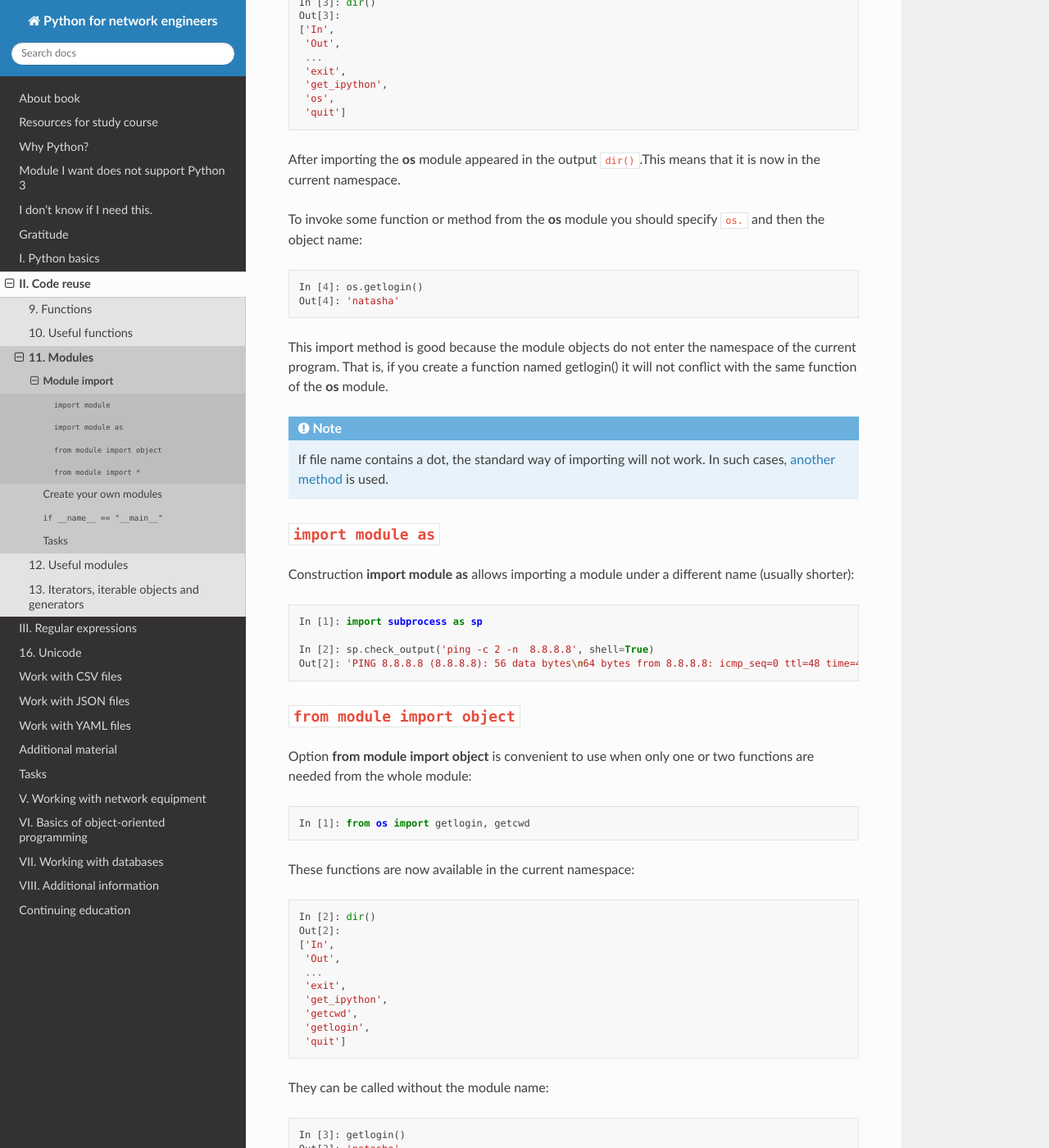
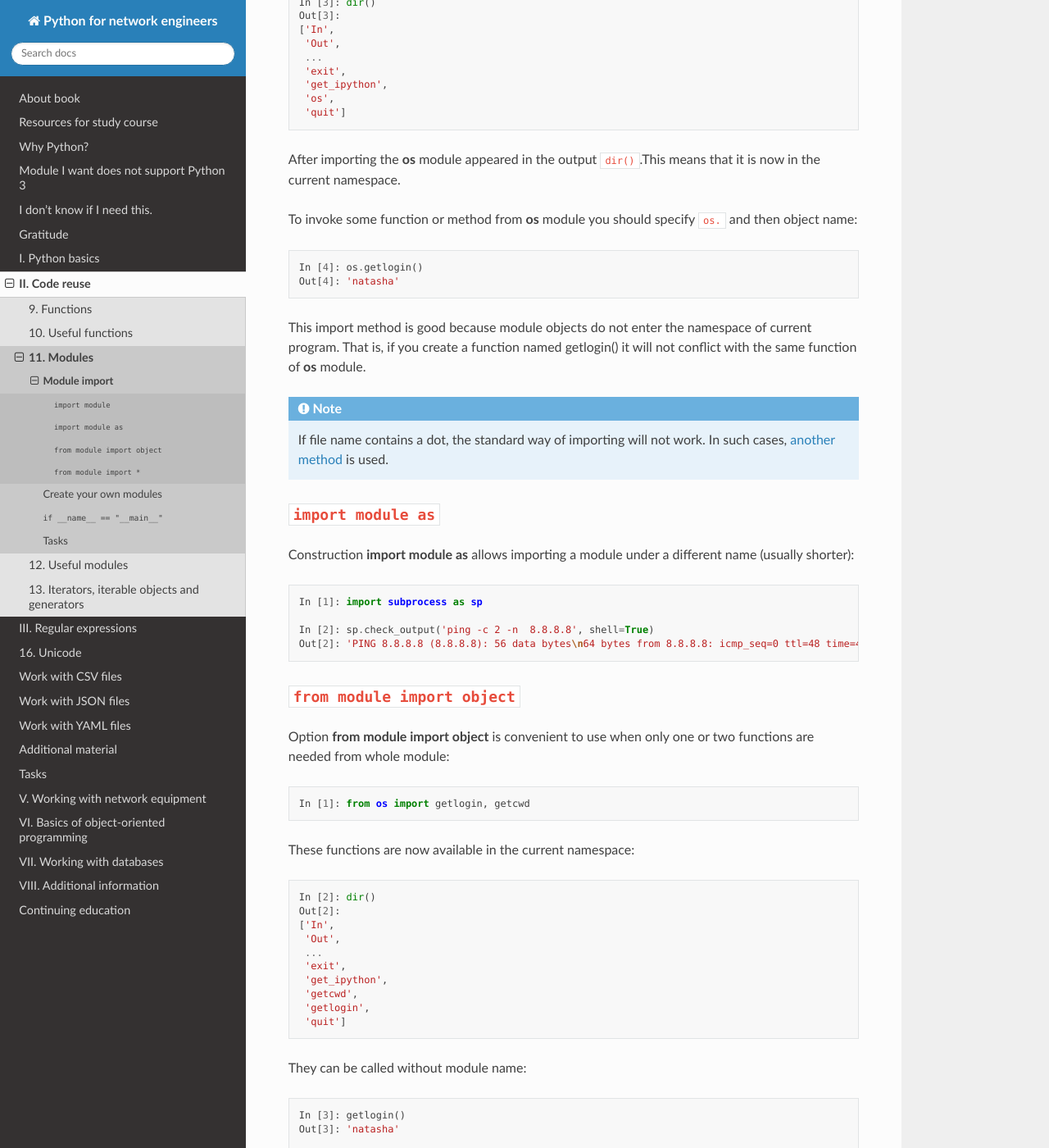
Before and after one commit to natenka/pyneng-book-en, a Sphinx documentation site: the page built from docs/source/book/11_modules/import.rst, in a window 1280 px wide and 1400 px high, scrolled down 686 px. Shown: the whole window at 82% size. Built offline with Sphinx 7.4.7 and the Read the Docs theme 2.0.0, drawn with Linux system fonts in a browser that asks for light colours; pages that are not in the unit, such as notebooks, are missing from menus; some of the changed text lies outside the part shown.

Commit message:
Update import.rst

```diff
--- a/docs/source/book/11_modules/import.rst
+++ b/docs/source/book/11_modules/import.rst
@@ -38,18 +38,18 @@
 
 After importing the **os** module appeared in the output ``dir()``.This means that it is now in the current namespace.
 
-To invoke some function or method from the **os** module you should specify
-``os.`` and then the object name:
+To invoke some function or method from **os** module you should specify
+``os.`` and then object name:
 
 .. code:: python
 
     In [4]: os.getlogin()
     Out[4]: 'natasha'
 
-This import method is good because the module objects do not enter the namespace of the current program. That is, if you create a function named getlogin() it will not conflict with the same function of the **os** module.
+This import method is good because module objects do not enter the namespace of current program. That is, if you create a function named getlogin() it will not conflict with the same function of **os** module.
 
 .. note::
-    If file name contains a dot, the standard way of importing will not work. In such cases,     `another method <http://stackoverflow.com/questions/1828127/how-to-reference-python-package-when-filename-contains-a-period/1828249#1828249>`__ is used.
+    If file name contains a dot, the standard way of importing will not work. In such cases, `another method <http://stackoverflow.com/questions/1828127/how-to-reference-python-package-when-filename-contains-a-period/1828249#1828249>`__ is used.
 
 ``import module as``
 ~~~~~~~~~~~~~~~~~~~~
@@ -66,7 +66,7 @@
 ``from module import object``
 ~~~~~~~~~~~~~~~~~~~~~~~~~~~~~
 
-Option **from module import object** is convenient to use when only one or two functions are needed from the whole module:
+Option **from module import object** is convenient to use when only one or two functions are needed from whole module:
 
 .. code:: python
 
@@ -87,7 +87,7 @@
      'getlogin',
      'quit']
 
-They can be called without the module name:
+They can be called without module name:
 
 .. code:: python
 
@@ -121,6 +121,6 @@
     In [3]: len(dir())
     Out[3]: 218
 
-There are many objects in the **os** module, so the output is shortened. At the end, the length of the list of names of current namespace is specified.
+There are many objects in **os** module, so the output is shortened. At the end, length of the list of names of current namespace is specified.
 
-This import option is best not to use. With such code import it is not clear which function is taken, for example from the **os** module. This makes it much harder to understand the code.
+This import option is best not to use. With such code import it is not clear which function is taken, for example from **os** module. This makes it much harder to understand the code.
```
